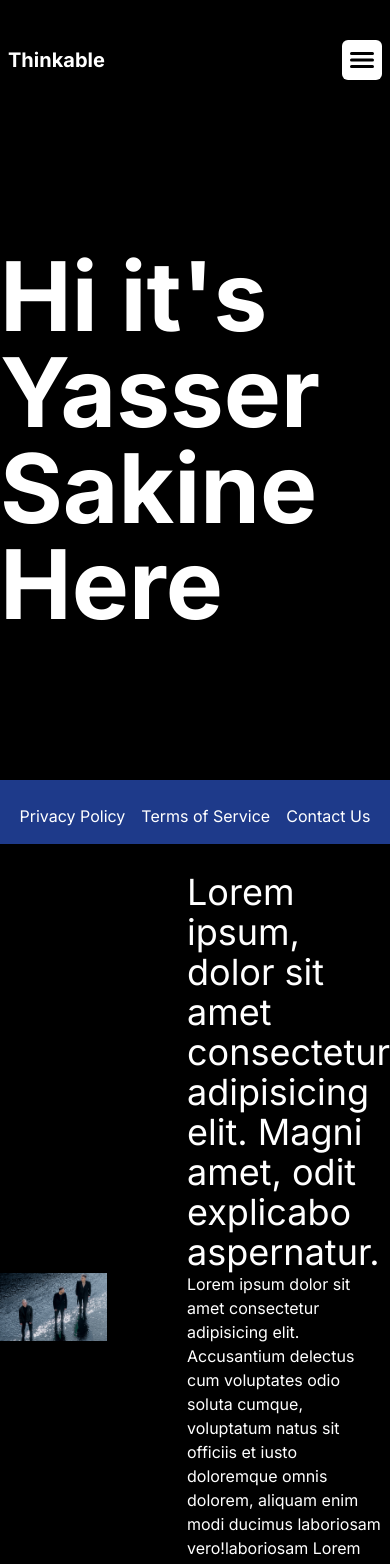
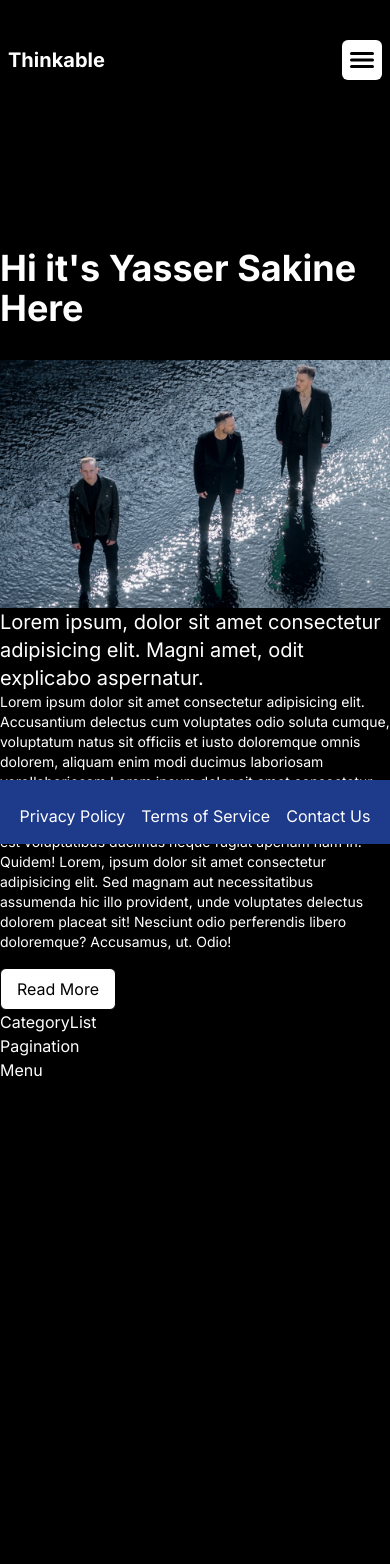
Before and after one commit to sixie17/Thinkable-Fullstack-Engineering-Intern-Technical-Assessment, a Next.js app: page / in a window 390 px wide. Shown: the top 1564 px of the page. After the commit the page ends 1082 px from the top, so only its background shows below. Built offline with nearby package versions, Linux system fonts and the light colour scheme.

Commit message:
fixed image overflow and made the page responsive

```diff
--- a/src/components/featured/Featured.jsx
+++ b/src/components/featured/Featured.jsx
@@ -4,23 +4,24 @@ import Image from 'next/image';
 export const Featured = () => {
   return (
     <div className='mt-32'>
-      <h1 className='text-8xl'>
+      <h1 className='text-4xl md:text-8xl'>
         <b>Hi it's Yasser Sakine Here</b>
       </h1>
-      <div className='flex mt-60 items-center gap-20'>
-        <div className='flex-1 h-96 max-w-full relative'>
-          <img src="/Rufus.jpeg"/>
+      <div className='flex flex-col md:flex-row mt-8 md:mt-60 items-center md:gap-20'>
+        <div className='flex-1 h-96 max-w-full relative md:order-2'>
+          <Image src="/Rufus.jpeg" width={1024} height={512}/>
         </div>
-        <div className='flex-1'>
-          <h1 className='text-4xl'>Lorem ipsum, dolor sit amet consectetur adipisicing elit. Magni amet, odit explicabo aspernatur.</h1>
-          <p>Lorem ipsum dolor sit amet consectetur adipisicing elit. Accusantium delectus cum voluptates odio soluta cumque, voluptatum natus sit officiis et iusto doloremque omnis dolorem, aliquam enim modi ducimus laboriosam vero!laboriosam
+        <div className='flex-1 md:order-1'>
+          <h1 className='text-xl md:text-4xl lg:text-5xl xl:text-6xl'>Lorem ipsum, dolor sit amet consectetur adipisicing elit. Magni amet, odit explicabo aspernatur.</h1>
+          <p className='text-sm md:text-base lg:text-lg xl:text-xl'>Lorem ipsum dolor sit amet consectetur adipisicing elit. Accusantium delectus cum voluptates odio soluta cumque, voluptatum natus sit officiis et iusto doloremque omnis dolorem, aliquam enim modi ducimus laboriosam vero!laboriosam
             Lorem ipsum dolor sit amet consectetur adipisicing elit. Recusandae laborum suscipit excepturi dolorem minima id magni mollitia, ad, illo vero aspernatur est voluptatibus ducimus neque fugiat aperiam nam in. Quidem!
             Lorem, ipsum dolor sit amet consectetur adipisicing elit. Sed magnam aut necessitatibus assumenda hic illo provident, unde voluptates delectus dolorem placeat sit! Nesciunt odio perferendis libero doloremque? Accusamus, ut. Odio!
           </p>
-          <button className='bg-white text-black px-4 py-2 rounded-md border border-black hover:bg-black hover:text-white transition duration-300'>Read More</button>
+          <button className='bg-white text-black px-4 py-2 rounded-md border border-black hover:bg-black hover:text-white transition duration-300 mt-4'>Read More</button>
         </div>
       </div>
     </div>
   )
 }
-export default Featured
+
+export default Featured;
```
